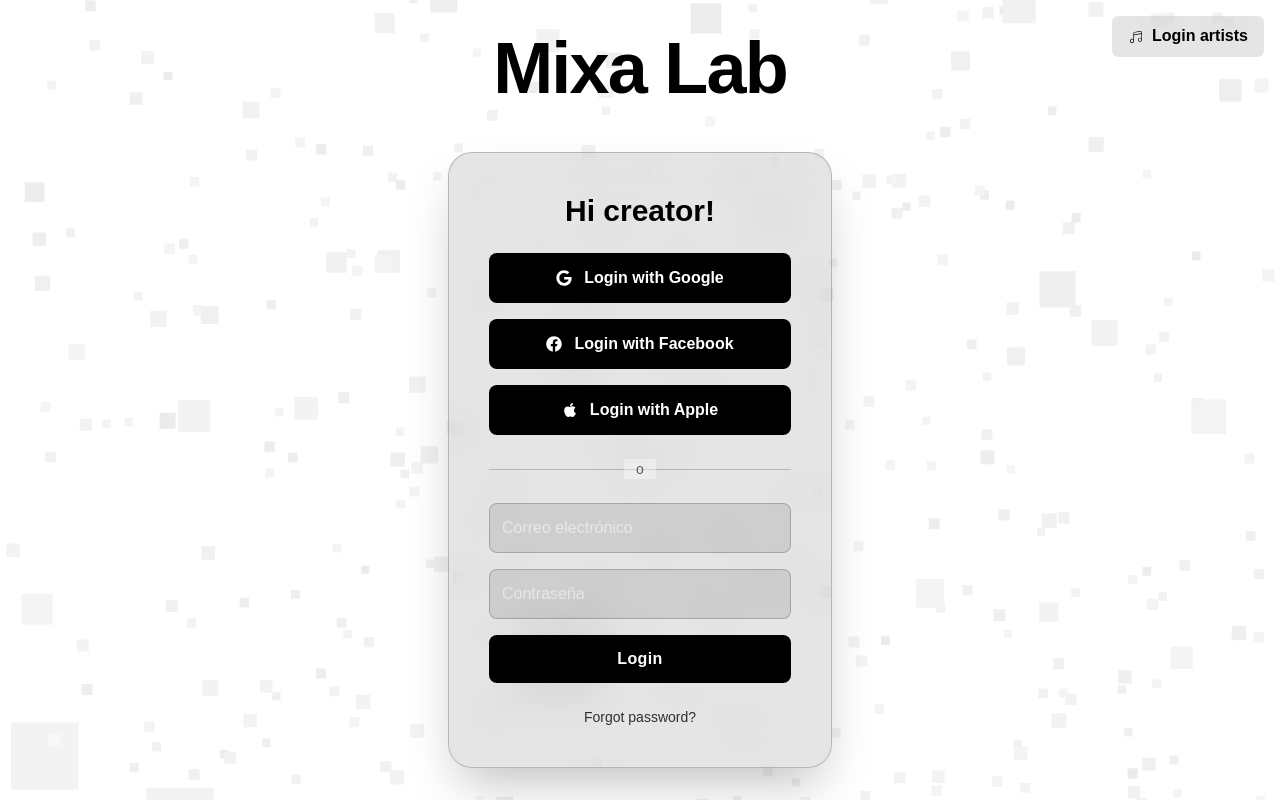
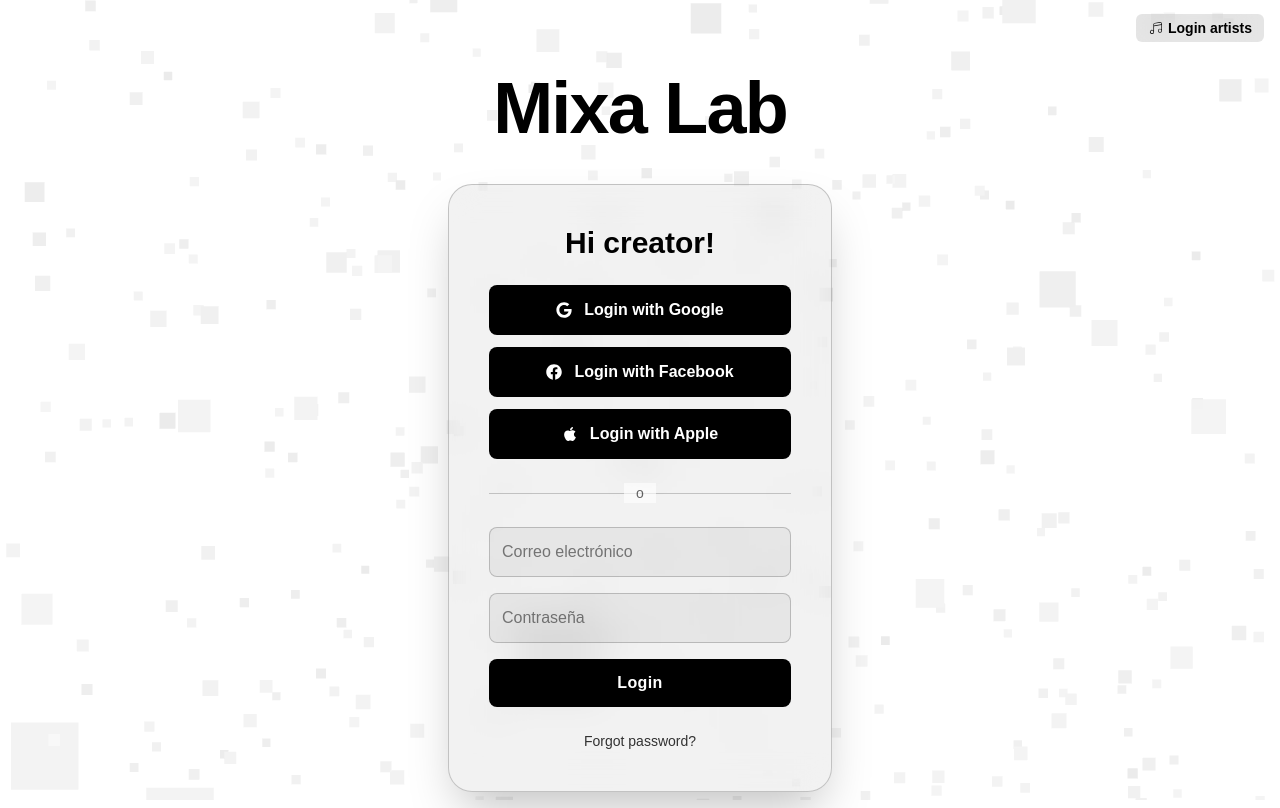
Before and after one commit to ortizjulioc/mixalab, a Next.js app: page /creators in a window 1280 px wide. Built offline with nearby package versions, Linux system fonts and the light colour scheme.

Commit message:
[fix]  scroll en pantallas pequenas

```diff
--- a/app/creators/page.jsx
+++ b/app/creators/page.jsx
@@ -3,20 +3,24 @@
 import * as THREE from 'three';
 import { FaGoogle, FaFacebook, FaApple } from "react-icons/fa";
 import { CiMusicNote1 } from "react-icons/ci";
+
 export default function CreatorLogin() {
   useEffect(() => {
-        // Inicialización de la escena 3D para la animación de fondo
+    // --- Fondo de partículas (mismo look, mejoras leves de rendimiento) ---
     const scene = new THREE.Scene();
-        const camera = new THREE.PerspectiveCamera(75, window.innerWidth / window.innerHeight, 0.1, 1000);
+    const camera = new THREE.PerspectiveCamera(
+      75,
+      window.innerWidth / window.innerHeight,
+      0.1,
+      1000
+    );
     const renderer = new THREE.WebGLRenderer({ antialias: true, alpha: true });
+    renderer.setPixelRatio(Math.min(2, window.devicePixelRatio || 1));
     renderer.setSize(window.innerWidth, window.innerHeight);
 
     const canvasContainer = document.getElementById('bg-animation-canvas-container-creators');
-        if (canvasContainer) {
-            canvasContainer.appendChild(renderer.domElement);
-        }
+    if (canvasContainer) canvasContainer.appendChild(renderer.domElement);
 
-        // Configuración de las partículas
     const particleCount = 2000;
     const particles = new THREE.BufferGeometry();
     const positions = [];
@@ -27,8 +31,7 @@
       positions.push(Math.random() * 2000 - 1000);
       positions.push(Math.random() * 2000 - 1000);
       positions.push(Math.random() * 2000 - 1000);
-
-            // Partículas de color negro para un fondo blanco
+      // negros/grises oscuros sobre fondo blanco
       color.setHSL(0, 0, Math.random() * 0.2);
       colors.push(color.r, color.g, color.b);
     }
@@ -49,89 +52,93 @@
 
     camera.position.z = 500;
 
-        // Variables para la interacción con el mouse
-        let mouseX = 0;
-        let mouseY = 0;
-
-        const handleMouseMove = (event) => {
-            mouseX = (event.clientX / window.innerWidth) * 2 - 1;
-            mouseY = - (event.clientY / window.innerHeight) * 2 + 1;
+    let mouseX = 0, mouseY = 0;
+    const handleMouseMove = (e) => {
+      mouseX = (e.clientX / window.innerWidth) * 2 - 1;
+      mouseY = -(e.clientY / window.innerHeight) * 2 + 1;
     };
-
     window.addEventListener('mousemove', handleMouseMove);
 
-        // Bucle de animación
+    let rafId;
     const animate = () => {
-            requestAnimationFrame(animate);
-
-            // Rotación suave del sistema de partículas basada en el mouse
+      rafId = requestAnimationFrame(animate);
+      // rotación suave guiada por mouse
       particleSystem.rotation.y += (mouseX * 0.005 - particleSystem.rotation.y) * 0.05;
       particleSystem.rotation.x += (mouseY * 0.005 - particleSystem.rotation.x) * 0.05;
-
-            // Movimiento de las partículas
       particleSystem.rotation.z += 0.0002;
-
       renderer.render(scene, camera);
     };
-
     animate();
 
-        // Manejar el redimensionamiento de la ventana
     const handleResize = () => {
       camera.aspect = window.innerWidth / window.innerHeight;
       camera.updateProjectionMatrix();
+      renderer.setPixelRatio(Math.min(2, window.devicePixelRatio || 1));
       renderer.setSize(window.innerWidth, window.innerHeight);
     };
     window.addEventListener('resize', handleResize);
 
-        // Función de limpieza para desmontar el componente
     return () => {
       window.removeEventListener('resize', handleResize);
       window.removeEventListener('mousemove', handleMouseMove);
-            if (canvasContainer) {
+      if (rafId) cancelAnimationFrame(rafId);
+      if (canvasContainer && renderer.domElement.parentNode === canvasContainer) {
         canvasContainer.removeChild(renderer.domElement);
       }
+      particles.dispose();
+      particleMaterial.dispose();
       renderer.dispose();
     };
   }, []);
 
   return (
-        <div className="bg-white text-black h-screen overflow-hidden">
-            {/* Contenedor para el canvas de la animación */}
-            <div id="bg-animation-canvas-container-creators" className="absolute top-0 left-0 w-full h-full z-0 opacity-10"></div>
-            {/* Botón de login de creadores */}
-            <div className="absolute top-4 right-4 z-20">
-                <button className="bg-black/10 hover:bg-black/20 transition-colors duration-300 text-black font-semibold py-2 px-4 rounded-md backdrop-blur-md">
-                    <CiMusicNote1 className="inline h-6 mr-2" />
-                    Login artists
+    <div className="bg-white text-black min-h-dvh overflow-hidden relative">
+      {/* Canvas de fondo */}
+      <div
+        id="bg-animation-canvas-container-creators"
+        className="absolute inset-0 z-0 opacity-10"
+        style={{ contain: 'layout paint size' }}
+      />
+
+      {/* HEADER: reserva espacio para el botón (no tapa el logo) */}
+      <header className="relative z-20 h-12 sm:h-14 px-2 sm:px-4 pt-[env(safe-area-inset-top)]">
+        <div className="absolute inset-y-0 right-2 sm:right-4 flex items-center">
+          <button
+            className="flex items-center gap-1 bg-black/10 hover:bg-black/20 transition-colors duration-300
+                       text-xs sm:text-sm font-medium sm:font-semibold text-black
+                       py-1 px-2 sm:py-1.5 sm:px-3 rounded-md backdrop-blur-md leading-none"
+          >
+            <CiMusicNote1 className="w-4 h-4" />
+            <span className="max-[360px]:hidden">Login artists</span>
           </button>
         </div>
+      </header>
 
-            <div className="relative z-10 min-h-screen flex flex-col items-center justify-center p-4 font-poppins">
-
-                {/* Título y logo */}
-                <div className="text-center mb-8 sm:mb-12">
-                    <h1 className="text-5xl md:text-6xl lg:text-7xl font-bold tracking-tight">
+      {/* MAIN: centrado real del contenido restando la altura del header */}
+      <main className="relative z-10 min-h-[calc(100dvh-3rem)] sm:min-h-[calc(100dvh-3.5rem)]
+                       flex flex-col items-center justify-center p-4 font-poppins">
+        {/* Título / logo */}
+        <div className="text-center mb-6 sm:mb-10">
+          <h1 className="text-3xl sm:text-5xl md:text-6xl lg:text-7xl font-bold tracking-tight">
             Mixa Lab
           </h1>
         </div>
 
         {/* Panel de inicio de sesión */}
-                <div className="bg-black/10 backdrop-blur-lg p-6 sm:p-10 rounded-3xl shadow-2xl w-full max-w-sm border border-black/20">
+        <div className="bg-black/5 backdrop-blur-lg p-6 sm:p-10 rounded-3xl shadow-2xl w-full max-w-sm border border-black/20">
+          <h2 className="text-2xl sm:text-3xl font-bold mb-6 text-center">Hi creator!</h2>
 
-                    <h2 className="text-3xl font-bold mb-6 text-center">Hi creator!</h2>
-
-                    {/* Botones de inicio de sesión social */}
-                    <div className="flex flex-col space-y-4">
-                        <button className="flex items-center justify-center space-x-3 p-3 rounded-lg border border-black/40 bg-black text-white font-semibold transition-all duration-300 hover:scale-105 hover:shadow-lg">
+          {/* Social login */}
+          <div className="flex flex-col space-y-3">
+            <button className="flex items-center justify-center gap-3 p-3 rounded-lg border border-black/30 bg-black text-white font-semibold transition-all duration-300 hover:scale-105 hover:shadow-lg">
               <FaGoogle />
               <span>Login with Google</span>
             </button>
-                        <button className="flex items-center justify-center space-x-3 p-3 rounded-lg border border-black/40 bg-black text-white font-semibold transition-all duration-300 hover:scale-105 hover:shadow-lg">
+            <button className="flex items-center justify-center gap-3 p-3 rounded-lg border border-black/30 bg-black text-white font-semibold transition-all duration-300 hover:scale-105 hover:shadow-lg">
               <FaFacebook />
               <span>Login with Facebook</span>
             </button>
-                        <button className="flex items-center justify-center space-x-3 p-3 rounded-lg border border-black/40 bg-black text-white font-semibold transition-all duration-300 hover:scale-105 hover:shadow-lg">
+            <button className="flex items-center justify-center gap-3 p-3 rounded-lg border border-black/30 bg-black text-white font-semibold transition-all duration-300 hover:scale-105 hover:shadow-lg">
               <FaApple />
               <span>Login with Apple</span>
             </button>
@@ -143,19 +150,26 @@
               <div className="w-full border-t border-black/20"></div>
             </div>
             <div className="relative flex justify-center text-sm">
-                            <span className="bg-white/40 px-3 text-black/60">o</span>
+              <span className="bg-white/60 px-3 text-black/60">o</span>
             </div>
           </div>
 
-                    {/* Formulario de login */}
+          {/* Formulario */}
           <form className="space-y-4">
-                        <div>
-                            <input type="email" placeholder="Correo electrónico" className="w-full p-3 bg-black/10 text-white rounded-lg border border-black/20 focus:outline-none focus:ring-1 focus:ring-black/40" />
-                        </div>
-                        <div>
-                            <input type="password" placeholder="Contraseña" className="w-full p-3 bg-black/10 text-white rounded-lg border border-black/20 focus:outline-none focus:ring-1 focus:ring-black/40" />
-                        </div>
-                        <button type="submit" className="w-full p-3 rounded-lg bg-black text-white font-semibold tracking-wide transition-all duration-300 hover:scale-105 hover:shadow-lg">
+            <input
+              type="email"
+              placeholder="Correo electrónico"
+              className="w-full p-3 bg-black/5 text-black placeholder-black/50 rounded-lg border border-black/20 focus:outline-none focus:ring-1 focus:ring-black/40"
+            />
+            <input
+              type="password"
+              placeholder="Contraseña"
+              className="w-full p-3 bg-black/5 text-black placeholder-black/50 rounded-lg border border-black/20 focus:outline-none focus:ring-1 focus:ring-black/40"
+            />
+            <button
+              type="submit"
+              className="w-full p-3 rounded-lg bg-black text-white font-semibold tracking-wide transition-all duration-300 hover:scale-105 hover:shadow-lg"
+            >
               Login
             </button>
           </form>
@@ -164,7 +178,7 @@
             <a href="#" className="text-black/80 hover:underline">Forgot password?</a>
           </div>
         </div>
-            </div>
+      </main>
     </div>
   );
-};
+}
--- a/app/login/page.jsx
+++ b/app/login/page.jsx
@@ -1,24 +1,27 @@
-'use client';
-import React, { useEffect } from 'react';
-import * as THREE from 'three';
+"use client";
+import React, { useEffect } from "react";
+import * as THREE from "three";
 import { FaGoogle, FaFacebook, FaApple } from "react-icons/fa";
 import { CiMusicNote1 } from "react-icons/ci";
-import Link from 'next/link';
+import Link from "next/link";
 
 export default function Login() {
   useEffect(() => {
-        // Inicialización de la escena 3D para la animación de fondo
+    // --- THREE: escena básica para el fondo de partículas ---
     const scene = new THREE.Scene();
-        const camera = new THREE.PerspectiveCamera(75, window.innerWidth / window.innerHeight, 0.1, 1000);
+    const camera = new THREE.PerspectiveCamera(
+      75,
+      window.innerWidth / window.innerHeight,
+      0.1,
+      1000
+    );
     const renderer = new THREE.WebGLRenderer({ antialias: true, alpha: true });
+    renderer.setPixelRatio(window.devicePixelRatio || 1);
     renderer.setSize(window.innerWidth, window.innerHeight);
 
-        const canvasContainer = document.getElementById('bg-animation-canvas-container');
-        if (canvasContainer) {
-            canvasContainer.appendChild(renderer.domElement);
-        }
+    const canvasContainer = document.getElementById("bg-animation-canvas-container");
+    if (canvasContainer) canvasContainer.appendChild(renderer.domElement);
 
-        // Configuración de las partículas
     const particleCount = 2000;
     const particles = new THREE.BufferGeometry();
     const positions = [];
@@ -30,90 +33,103 @@
       positions.push(Math.random() * 2000 - 1000);
       positions.push(Math.random() * 2000 - 1000);
 
-            color.setHSL(0, 0, Math.random() * 0.5 + 0.5); // Tonos de gris
+      color.setHSL(0, 0, Math.random() * 0.5 + 0.5); // grises
       colors.push(color.r, color.g, color.b);
     }
 
-        particles.setAttribute('position', new THREE.Float32BufferAttribute(positions, 3));
-        particles.setAttribute('color', new THREE.Float32BufferAttribute(colors, 3));
+    particles.setAttribute("position", new THREE.Float32BufferAttribute(positions, 3));
+    particles.setAttribute("color", new THREE.Float32BufferAttribute(colors, 3));
 
     const particleMaterial = new THREE.PointsMaterial({
       size: 20,
       vertexColors: true,
       transparent: true,
       opacity: 0.8,
-            blending: THREE.AdditiveBlending
+      blending: THREE.AdditiveBlending,
     });
 
     const particleSystem = new THREE.Points(particles, particleMaterial);
     scene.add(particleSystem);
-
     camera.position.z = 500;
 
-        // Bucle de animación
+    let rafId;
     const animate = () => {
-            requestAnimationFrame(animate);
+      rafId = requestAnimationFrame(animate);
       particleSystem.rotation.x += 0.0001;
       particleSystem.rotation.y += 0.0002;
       renderer.render(scene, camera);
     };
-
     animate();
 
-        // Manejar el redimensionamiento de la ventana
     const handleResize = () => {
       camera.aspect = window.innerWidth / window.innerHeight;
       camera.updateProjectionMatrix();
+      renderer.setPixelRatio(window.devicePixelRatio || 1);
       renderer.setSize(window.innerWidth, window.innerHeight);
     };
-        window.addEventListener('resize', handleResize);
+    window.addEventListener("resize", handleResize);
 
-        // Función de limpieza para desmontar el componente
     return () => {
-            window.removeEventListener('resize', handleResize);
-            if (canvasContainer) {
+      window.removeEventListener("resize", handleResize);
+      if (rafId) cancelAnimationFrame(rafId);
+      if (canvasContainer && renderer.domElement.parentNode === canvasContainer) {
         canvasContainer.removeChild(renderer.domElement);
       }
+      particles.dispose();
+      particleMaterial.dispose();
       renderer.dispose();
     };
   }, []);
 
   return (
-        <div className="bg-black text-white h-screen overflow-hidden">
-            {/* Contenedor para el canvas de la animación */}
-            <div id="bg-animation-canvas-container" className="absolute top-0 left-0 w-full h-full z-0 opacity-20"></div>
-            {/* Botón de login de creadores */}
-            <div className="absolute top-4 right-4 z-20">
-                <Link href="/creators" className="bg-white/20 block hover:bg-white/30 transition-colors duration-300 text-white font-semibold py-2 px-4 rounded-md backdrop-blur-md">
-                    <CiMusicNote1 className="inline h-6 mr-2" />
-                    Login creators
+    <div className="bg-black text-white min-h-dvh overflow-hidden relative">
+      {/* Canvas de fondo */}
+      <div
+        id="bg-animation-canvas-container"
+        className="absolute inset-0 z-0 opacity-20"
+        style={{ contain: "layout paint size" }}
+      />
+
+      {/* HEADER: reserva espacio para el botón (evita que tape el logo) */}
+      <header className="relative z-20 h-12 sm:h-14 px-2 sm:px-4 pt-[env(safe-area-inset-top)]">
+        <div className="absolute inset-y-0 right-2 sm:right-4 flex items-center">
+          <Link
+            href="/creators"
+            className="flex items-center gap-1 bg-white/20 hover:bg-white/30 transition-colors duration-300
+                     text-xs sm:text-sm font-medium sm:font-semibold text-white
+                     py-1 px-2 sm:py-1.5 sm:px-3 rounded-md backdrop-blur-md leading-none"
+          >
+            <CiMusicNote1 className="w-4 h-4" />
+            {/* oculta el texto si el viewport es < 360px para que no empuje */}
+            <span className="max-[360px]:hidden ">Login creators</span>
           </Link>
         </div>
-            <div className="relative z-10 min-h-screen flex flex-col items-center justify-center p-4 font-poppins">
+      </header>
 
-                {/* Título y logo */}
-                <div className="text-center mb-8 sm:mb-12">
-                    <h1 className="text-5xl md:text-6xl lg:text-7xl font-bold tracking-tight">
+      {/* MAIN: centrado vertical usando el espacio restante */}
+      <main className="relative z-10 min-h-[calc(100dvh-3rem)] sm:min-h-[calc(100dvh-3.5rem)] flex flex-col items-center justify-center p-4 font-poppins">
+        {/* Título / logo */}
+        <div className="text-center mb-6 sm:mb-10">
+          <h1 className="text-2xl sm:text-3xl md:text-6xl lg:text-7xl font-bold tracking-tight">
             Mixa Lab
           </h1>
         </div>
 
         {/* Panel de inicio de sesión */}
         <div className="bg-black/40 backdrop-blur-lg p-6 sm:p-10 rounded-3xl shadow-2xl w-full max-w-sm border border-white/20">
+          <h2 className="text-2xl sm:text-3xl font-bold mb-6 text-center">¡Bienvenido!</h2>
 
-                    <h2 className="text-3xl font-bold mb-6 text-center">¡Bienvenido!</h2>
-
-                    {/* Botones de inicio de sesión social */}
-                    <div className="flex flex-col space-y-4">
-                        <button className="flex items-center justify-center space-x-3 p-3 rounded-lg border border-white/40 bg-white text-black font-semibold transition-all duration-300 hover:scale-105 hover:shadow-lg">
+          {/* Social login */}
+          <div className="flex flex-col space-y-3">
+            <button className="flex items-center justify-center gap-3 p-3 rounded-lg border border-white/40 bg-white text-black font-semibold transition-all duration-300 hover:scale-105 hover:shadow-lg">
               <FaGoogle />
               <span>Continuar con Google</span>
             </button>
-                        <button className="flex items-center justify-center space-x-3 p-3 rounded-lg border border-white/40 bg-white text-black font-semibold transition-all duration-300 hover:scale-105 hover:shadow-lg">
+            <button className="flex items-center justify-center gap-3 p-3 rounded-lg border border-white/40 bg-white text-black font-semibold transition-all duration-300 hover:scale-105 hover:shadow-lg">
               <FaFacebook />
               <span>Continuar con Facebook</span>
             </button>
-                        <button className="flex items-center justify-center space-x-3 p-3 rounded-lg border border-white/40 bg-white text-black font-semibold transition-all duration-300 hover:scale-105 hover:shadow-lg">
+            <button className="flex items-center justify-center gap-3 p-3 rounded-lg border border-white/40 bg-white text-black font-semibold transition-all duration-300 hover:scale-105 hover:shadow-lg">
               <FaApple />
               <span>Continuar con Apple</span>
             </button>
@@ -122,31 +138,40 @@
           {/* Separador */}
           <div className="relative my-6">
             <div className="absolute inset-0 flex items-center">
-                            <div className="w-full border-t border-white/20"></div>
+              <div className="w-full border-t border-white/20" />
             </div>
             <div className="relative flex justify-center text-sm">
               <span className="bg-black/40 px-3 text-white/60">o</span>
             </div>
           </div>
 
-                    {/* Formulario de login */}
+          {/* Form */}
           <form className="space-y-4">
-                        <div>
-                            <input type="email" placeholder="Correo electrónico" className="w-full p-3 bg-white/10 rounded-lg border border-white/20 focus:outline-none focus:ring-1 focus:ring-white/40" />
-                        </div>
-                        <div>
-                            <input type="password" placeholder="Contraseña" className="w-full p-3 bg-white/10 rounded-lg border border-white/20 focus:outline-none focus:ring-1 focus:ring-white/40" />
-                        </div>
-                        <button type="submit" className="w-full p-3 rounded-lg bg-white text-black font-semibold tracking-wide transition-all duration-300 hover:scale-105 hover:shadow-lg">
+            <input
+              type="email"
+              placeholder="Correo electrónico"
+              className="w-full p-3 bg-white/10 rounded-lg border border-white/20 focus:outline-none focus:ring-1 focus:ring-white/40"
+            />
+            <input
+              type="password"
+              placeholder="Contraseña"
+              className="w-full p-3 bg-white/10 rounded-lg border border-white/20 focus:outline-none focus:ring-1 focus:ring-white/40"
+            />
+            <button
+              type="submit"
+              className="w-full p-3 rounded-lg bg-white text-black font-semibold tracking-wide transition-all duration-300 hover:scale-105 hover:shadow-lg"
+            >
               Iniciar sesión
             </button>
           </form>
 
           <div className="mt-6 text-center text-sm">
-                        <a href="#" className="text-white/80 hover:underline">¿Olvidaste tu contraseña?</a>
+            <a href="#" className="text-white/80 hover:underline">
+              ¿Olvidaste tu contraseña?
+            </a>
           </div>
         </div>
-            </div>
+      </main>
     </div>
   );
-};
+}
```
Lines whose indentation alone changed are shown as unchanged.
